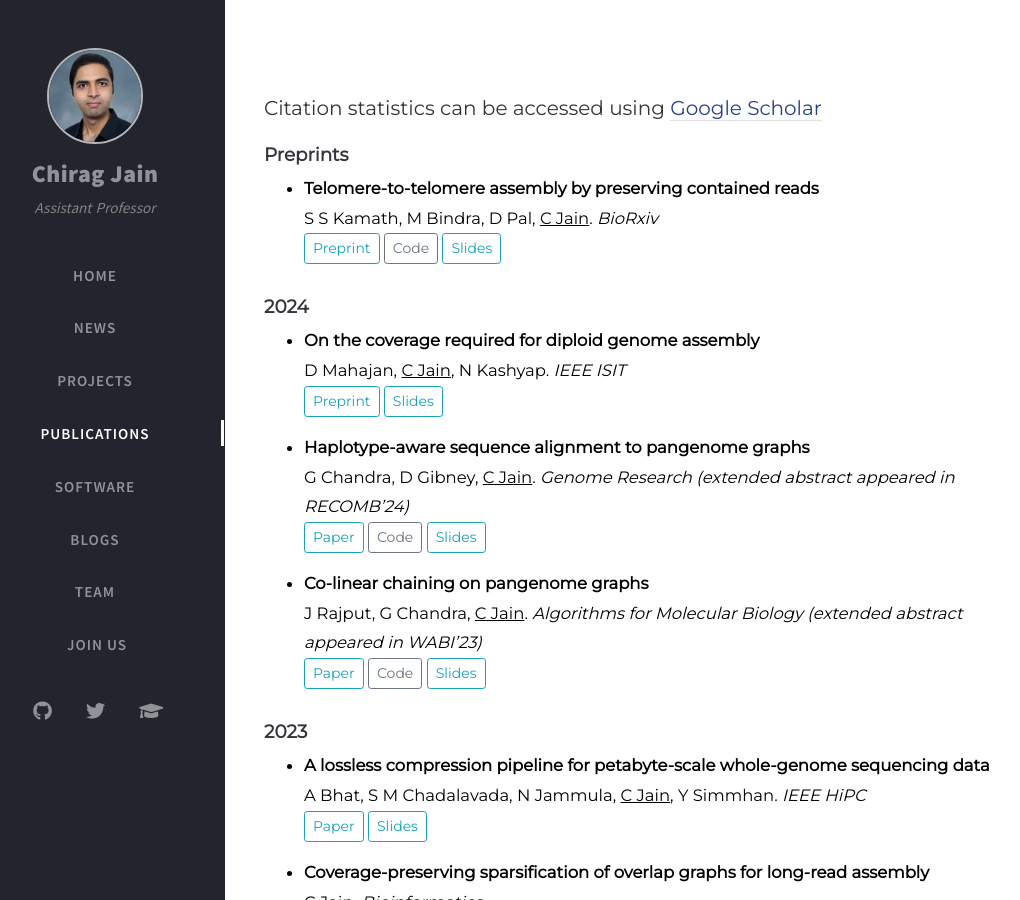
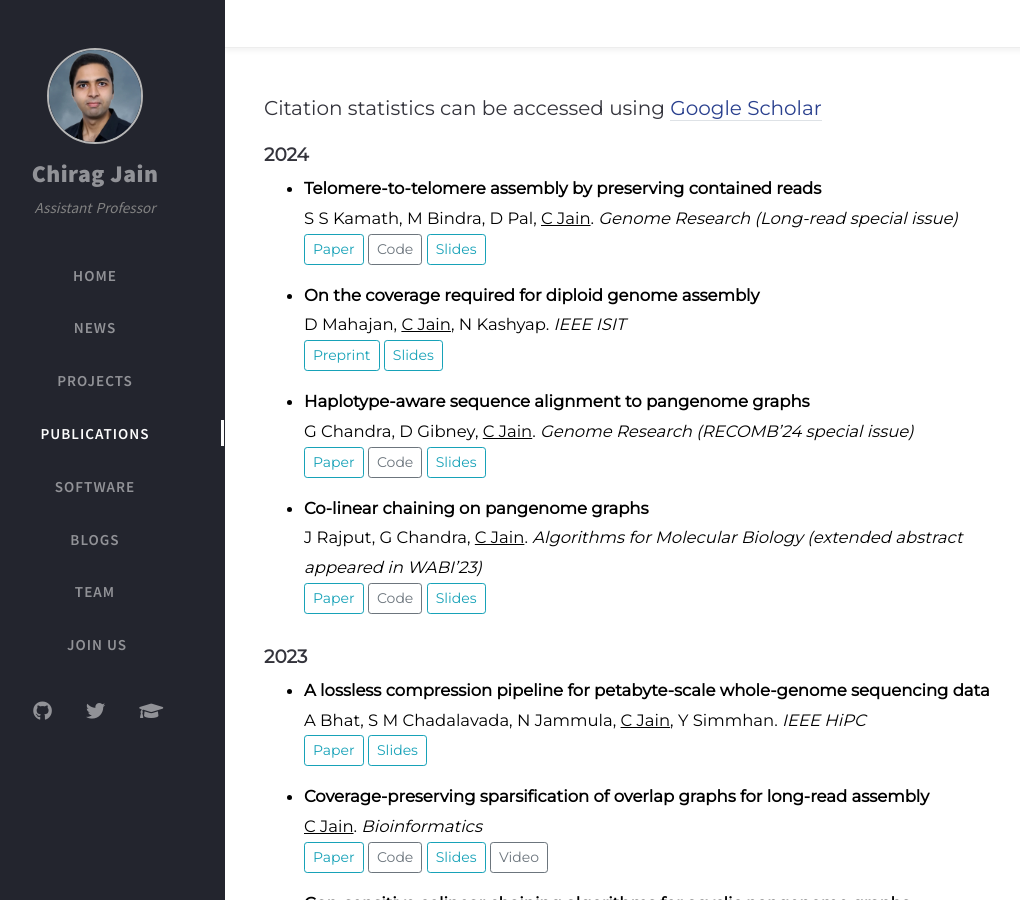
Before and after one commit to at-cg/at-cg.github.io, a Jekyll site: the page built from tabs/publications.md, in a window 1280 px wide and 900 px high. Shown: the whole window, without its empty margins (35-1055 px from the left). Built offline with Jekyll 4.4.1, drawn with Linux system fonts in a browser that asks for light colours; nearby versions of some CDN libraries; comment, search, counter and statistics services are not loaded.

Commit message:
Update publications.md

```diff
--- a/tabs/publications.md
+++ b/tabs/publications.md
@@ -18,13 +18,17 @@ type: archives
 
 ### Citation statistics can be accessed using [Google Scholar](https://scholar.google.com/citations?user=Y2UmkF0AAAAJ&hl=en)
 
-#### **Preprints**
+<!--  #### **Preprints**   -->
+
+
+
+#### **2024**
 
 * **Telomere-to-telomere assembly by preserving contained reads** <br>
-S S Kamath, M Bindra, D Pal, <u>C Jain</u>. _BioRxiv_
+S S Kamath, M Bindra, D Pal, <u>C Jain</u>. _Genome Research (Long-read special issue)_
 <br>
 <button type="button" class="btn btn-outline-info btn-sm">
-<a href="https://doi.org/10.1101/2023.11.07.565066" style="all: unset; color: inherit">Preprint</a>
+<a href="https://drive.google.com/file/d/1LHvjgekg8kFZHP3BpXqsfrfFOM0ojjMH/view?usp=sharing" style="all: unset; color: inherit">Paper</a>
 </button>
 <button type="button" class="btn btn-outline-secondary btn-sm">
 <a href="https://github.com/at-cg/RAFT" style="all: unset; color: inherit">Code</a>
@@ -45,7 +48,7 @@ D Mahajan, <u>C Jain</u>, N Kashyap. _IEEE ISIT_
 </button>
 
 * **Haplotype-aware sequence alignment to pangenome graphs** <br>
-G Chandra, D Gibney, <u>C Jain</u>. _Genome Research (extended abstract appeared in RECOMB'24)_
+G Chandra, D Gibney, <u>C Jain</u>. _Genome Research (RECOMB'24 special issue)_
 <br>
 <button type="button" class="btn btn-outline-info btn-sm">
 <a href="https://drive.google.com/file/d/1hjP-yl7Xl1y-EPKXGhBEyY5A6eiVWMIV/view?usp=share_link" style="all: unset; color: inherit">Paper</a>
```
Also changed, not shown: other parts of tabs/publications.md (+0 -1 lines).
